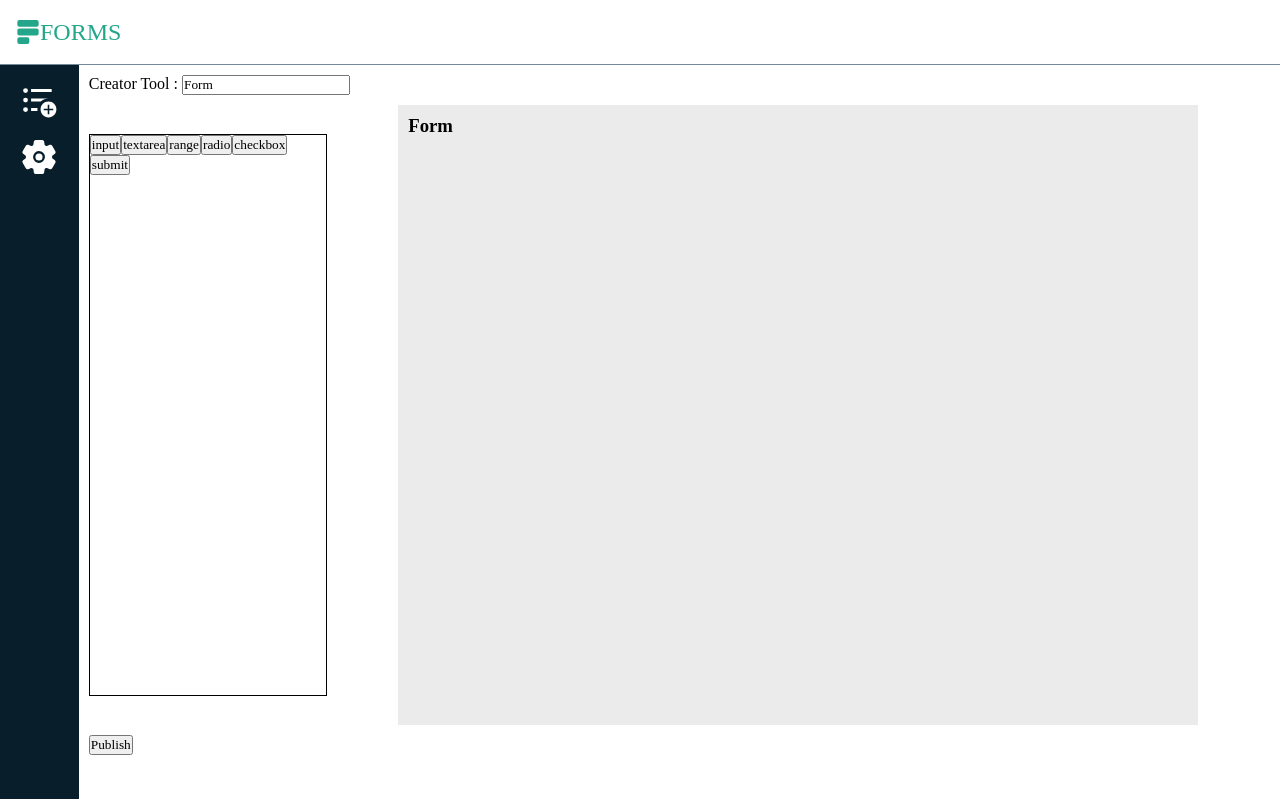
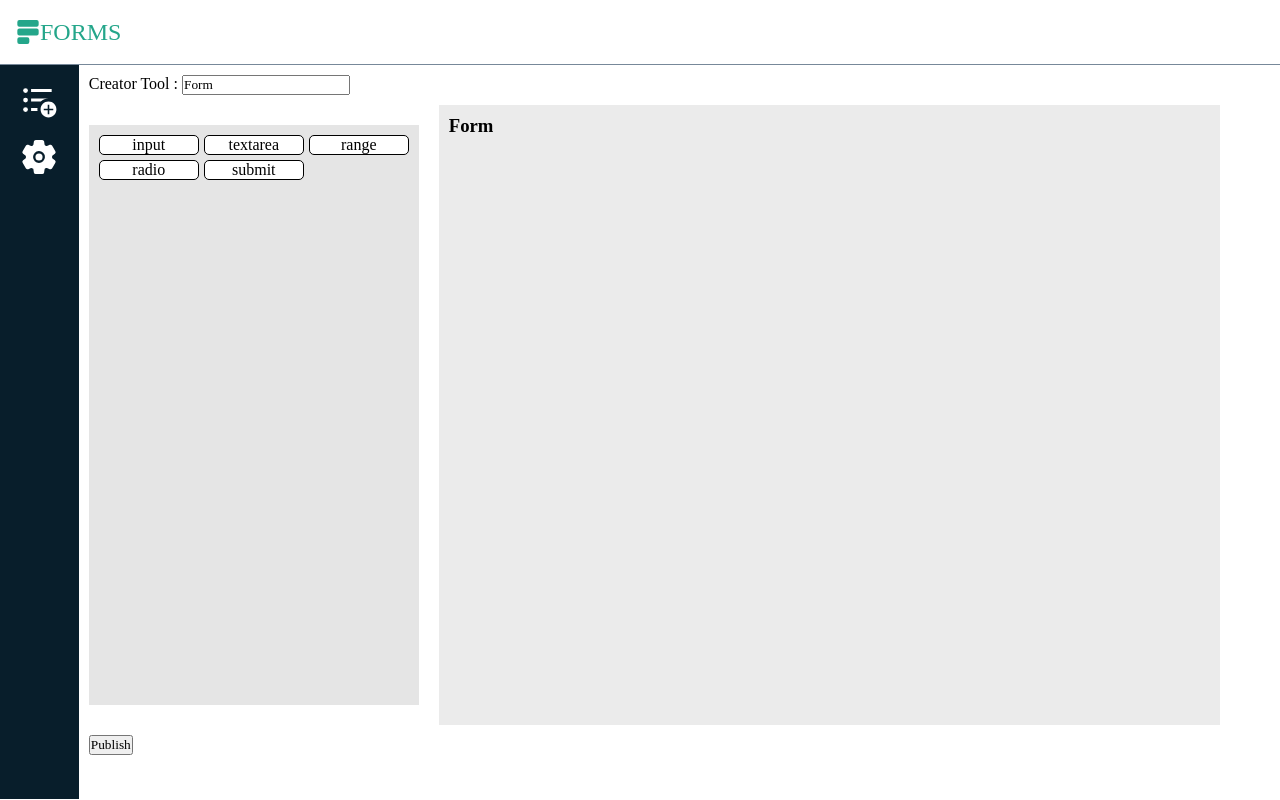
Before and after one commit to raul86100/form-creator, a React (Create React App) app: page /user/creator in a window 1280 px wide. Built offline with nearby package versions, Linux system fonts and the light colour scheme.

Commit message:
login page added 2

```diff
--- a/src/feature/creator/index.jsx
+++ b/src/feature/creator/index.jsx
@@ -26,12 +26,12 @@ const ItemsTool = [
     label: "Label Radio",
     option: [{ label: "yes" }, { label: "no" }],
   },
-  {
-    type: "checkbox",
-    id: "checkbox1",
-    label: "Label Check",
-    option: "Default Value",
-  },
+  // {
+  //   type: "checkbox",
+  //   id: "checkbox1",
+  //   label: "Label Check",
+  //   option: "Default Value",
+  // },
   { type: "submit", label: "Submit", id: "submit1" },
 ];
 export const Creator = () => {
--- a/src/feature/creator/index.scss
+++ b/src/feature/creator/index.scss
@@ -3,14 +3,33 @@
 .creator-class {
   .creator-layout {
     width: 100%;
-    @include flex(row, flex-start, center, 0px);
+    @include flex(row, flex-start, center, 20px);
     .items {
-      border: 1px solid black;
       height: 70vh;
-      width: 20%;
+      width:310px;
+      display: grid;
+      grid-template-columns: repeat(auto-fill, minmax(100px,100px));
+      grid-auto-rows: max-content;
+      gap:5px; // Adjust the gap between cards
+      // padding: 16px;
+      // flex-direction: column;
+      // justify-content: flex-start;
+      // gap: 10px;
+      background-color: rgba($color: #000000, $alpha: 0.1);
+      padding: 10px;
+      button{
+        background-color:white;
+        border: 1px solid black;
+        padding: 0px 10px;
+        cursor: pointer;
+        color:rbga(0,0,0,80%) ;
+        font-size: medium;
+        border-radius: 5px;
+        height: fit-content;
+      }
     }
     .workspace {
-      width: 80%;
+      width: calc(100% - 400px);
      @include  flex(column, center, center, 0px);
       height: 80vh;
 
@@ -23,7 +42,7 @@
       form{
         // background-color: rgba(0, 0, 0, 8%);
         min-height: 70vh;
-        max-width: 800px;
+        max-width: 900px;
         width: 100%;
         min-width: 320px;
         overflow-y: scroll;
```
